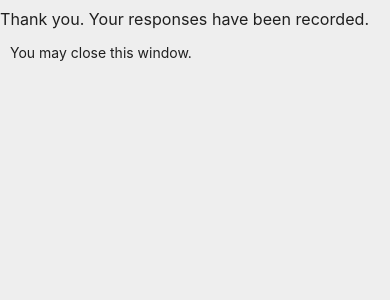
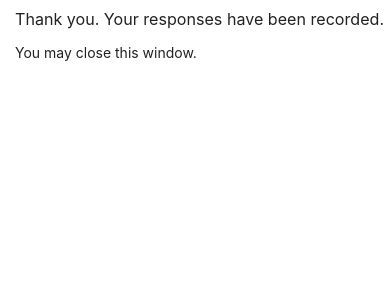
Before and after one commit to smitheric95/AB-Testing-Form, a PHP site: page /templates/thankyou.phtml in a window 390 px wide. Shown: the top 300 px of the page. Run offline with PHP 8.4, Linux system fonts and the light colour scheme.

Commit message:
added meta tag for mobile rendering

```diff
--- a/AB-Testing-Form/public/css/main.css
+++ b/AB-Testing-Form/public/css/main.css
@@ -11,12 +11,12 @@
 .progress {
 	opacity: 0;
 }
-
+/*
 h2 {
 	padding-left: 30px;
 	margin-top: 10px;
 	margin-bottom: 30px;
-}
+}*/
 
 h5 {
 	margin-left: 10px;
@@ -34,7 +34,7 @@ body {
 }
 
 .section {
-	padding-left: 30px;
+	/*padding-left: 30px;*/
 }
 
 .divider {
--- a/AB-Testing-Form/public/js/multi-page-form.js
+++ b/AB-Testing-Form/public/js/multi-page-form.js
@@ -68,6 +68,8 @@ $('#nextBtn').click(function() {
         if (formIsValid) {
             nextPrev(1);
         }
+
+        window.scrollTo(0,0);
     }
 });
 
--- a/AB-Testing-Form/src/routes.php
+++ b/AB-Testing-Form/src/routes.php
@@ -35,7 +35,7 @@ $app->post('/validateEmail', function ($request, $response, $args) {
 	$validator = new SmtpEmailValidator($email, $sender);
 
 	// If debug mode is turned on, logged data is printed as it happens:
-	// $validator->debug = true;
+	$validator->debug = true;
 
 	$results   = $validator->validate();
 
--- a/AB-Testing-Form/templates/thankyou.phtml
+++ b/AB-Testing-Form/templates/thankyou.phtml
@@ -4,13 +4,15 @@
 <!-- random theme: inherited from materialize.css -->
 <link rel="stylesheet" type="text/css" href="/css/theme_one.css"/>
 <!-- main stylesheet -->
-<link rel="stylesheet" type="text/css" href="/css/main.css"/>
 
 <style type="text/css">
-p {
-	margin-left: 10px;
+body {
+	padding-left: 15px;
 }
+
 </style>
+<meta name="viewport" content="width=device-width, initial-scale=1">
+
 </head>
 
 <body>
```
Also changed, not shown: AB-Testing-Form/templates/index.phtml (+19 -11 lines), README.md.
